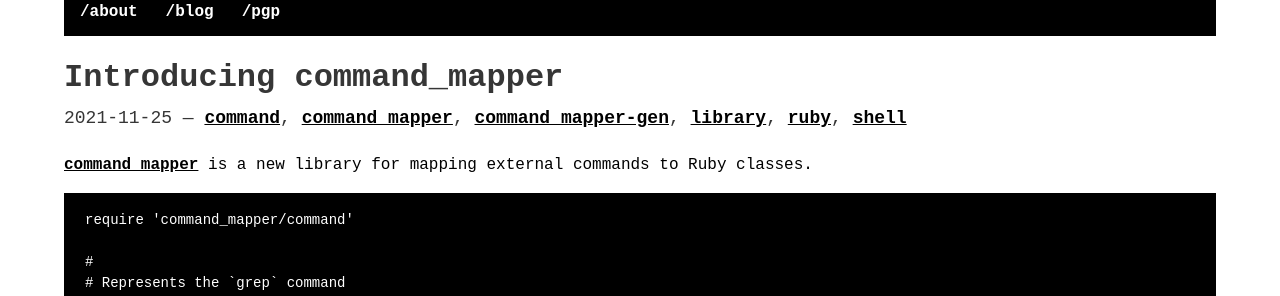
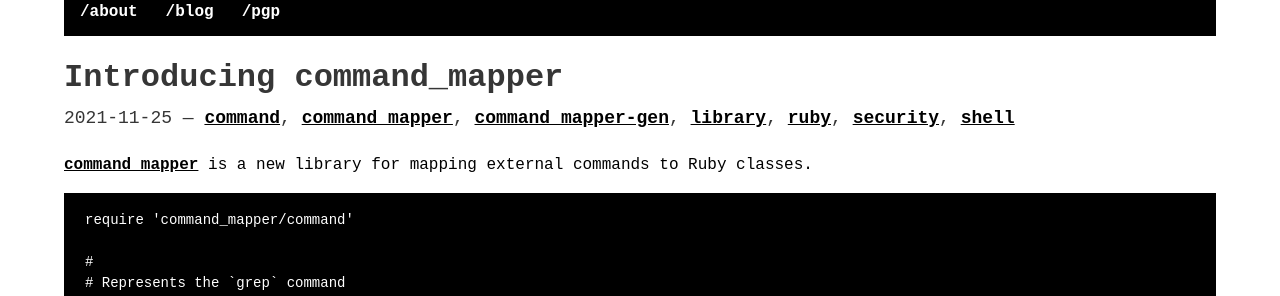
Before and after one commit to postmodern/postmodern.github.io, a Jekyll site: the page built from blog/_posts/2021-11-25-introducing-command-mapper.md, in a window 1280 px wide and 900 px high. Shown: the part 316-612 px from the top of the window. Built offline with Jekyll 4.4.1, drawn with Linux system fonts in a browser that asks for light colours.

Commit message:
Also tag the blog post as security.

```diff
--- a/blog/_posts/2021-11-25-introducing-command-mapper.md
+++ b/blog/_posts/2021-11-25-introducing-command-mapper.md
@@ -6,6 +6,7 @@
  - command
  - shell
  - library
+ - security
  - command_mapper
  - command_mapper-gen
 ---
```
